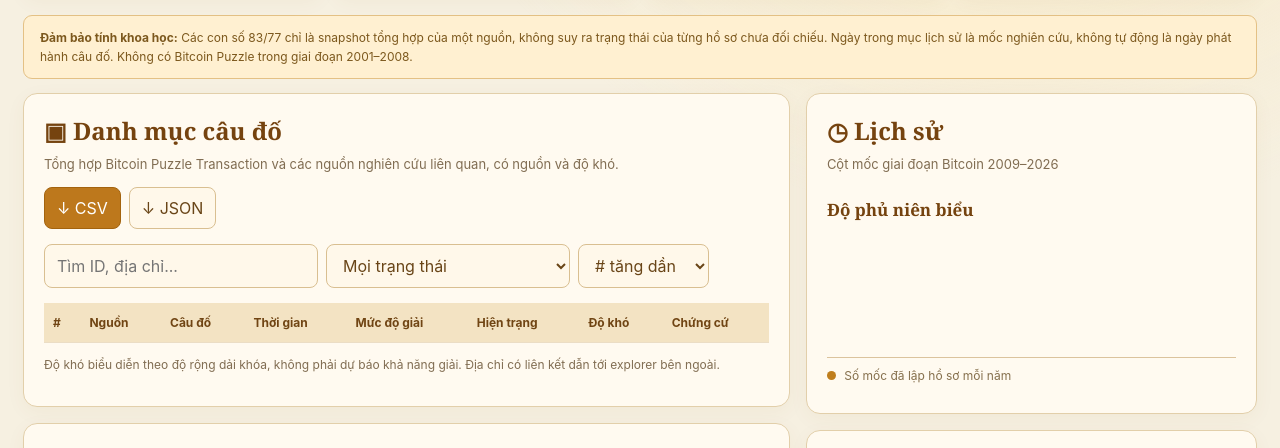
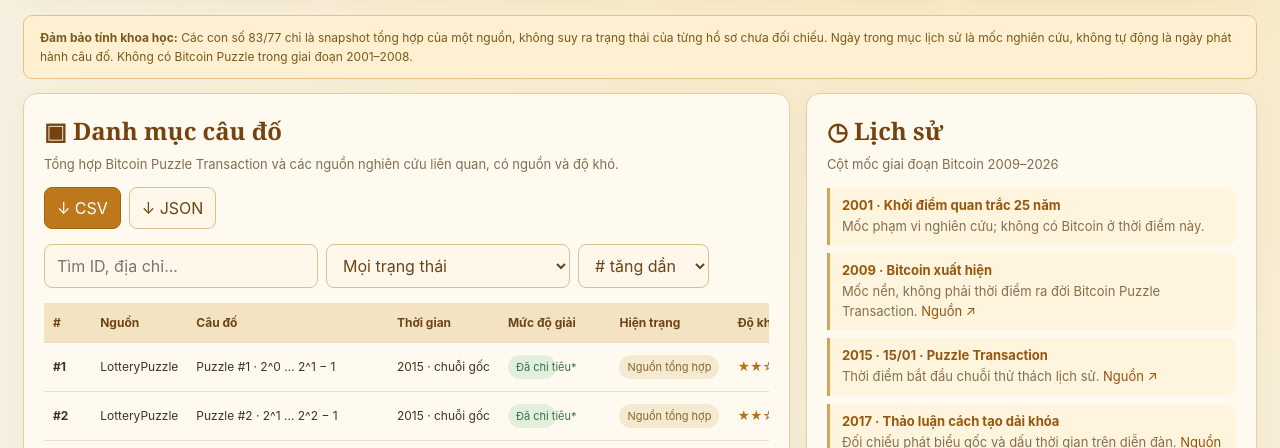
Before and after one commit to xulytiengviet/caudo, a plain HTML site: page index.html in a window 1280 px wide. Shown: the part 492-940 px from the top of the page. Drawn offline with Linux system fonts and the light colour scheme.

Commit message:
fix: restore valid catalog renderer and evidence columns

```diff
--- a/index.html
+++ b/index.html
@@ -45,7 +45,7 @@
 ['C02 · Wayback Machine','Kiểm chứng bản lưu trữ website đã mất','https://web.archive.org/']
 ];
 const esc=s=>String(s).replace(/[&<>"']/g,c=>({'&':'&amp;','<':'&lt;','>':'&gt;','"':'&quot;',"'":'&#39;'}[c]));
-function render(){const q=document.getElementById('q').value.toLowerCase().trim(),f=document.getElementById('filter').value,desc=document.getElementById('order').value==='desc';let data=records.filter(r=>(!q||String(r.id).includes(q)||r.address.toLowerCase().includes(q))&&(f==='all'||r.status===f));if(desc)data.reverse();document.getElementById('rows').innerHTML=data.map(r=>'<tr><td><b>#'+r.id+'</b></td><td>LotteryPuzzle</td><td>Puzzle #'+r.id+' · '+r.range'</td><td>'+(r.address?'<a href="https://mempool.space/address/'+encodeURIComponent(r.address)+'" target="_blank" rel="noopener">'+esc(r.address)+'</a>':'<span style="color:#748ba5">Chưa nhập từ nguồn</span>')+'</td><td><span class="state '+(r.status==='spent'?'done':'unknown')+'">'+(r.status==='spent'?'Spent · nguồn danh mục':'Chưa đối chiếu từng mục')+'</span></td><td><span class="grade">'+(r.id>100?'★★★★★ · Cực cao':r.id>65?'★★★★☆ · Rất cao':r.id>35?'★★★☆☆ · Cao':'★★☆☆☆ · Theo dải')+'</span></td><td><a href="'+r.source+'" target="_blank" rel="noopener">Chi tiết ↗</a></td></tr>').join('');document.getElementById('count').textContent='Hiển thị '+data.length+'/160 hồ sơ · trạng thái chi tiết chỉ được nhập khi có tham chiếu cụ thể.'}
+function render(){const q=document.getElementById('q').value.toLowerCase().trim(),f=document.getElementById('filter').value,desc=document.getElementById('order').value==='desc';let data=records.filter(r=>(!q||String(r.id).includes(q)||r.address.toLowerCase().includes(q))&&(f==='all'||r.status===f));if(desc)data.reverse();document.getElementById('rows').innerHTML=data.map(r=>'<tr><td><b>#'+r.id+'</b></td><td>LotteryPuzzle</td><td>Puzzle #'+r.id+' · '+r.range+'</td><td>2015 · chuỗi gốc</td><td><span class="state '+(r.status==='spent'?'done':'unknown')+'">'+(r.status==='spent'?'Đã chi tiêu*':'Chưa xác minh')+'</span></td><td><span class="state unknown">'+(r.status==='spent'?'Nguồn tổng hợp':'Cần đối chiếu')+'</span></td><td><span class="grade">'+(r.id>100?'★★★★★ · Cực cao':r.id>65?'★★★★☆ · Rất cao':r.id>35?'★★★☆☆ · Cao':'★★☆☆☆ · Theo dải')+'</span></td><td><a href="'+r.source+'" target="_blank" rel="noopener">Nguồn ↗</a>'+(r.address?' · <a href="https://mempool.space/address/'+encodeURIComponent(r.address)+'" target="_blank" rel="noopener">TX ↗</a>':'')+'</td></tr>').join('');document.getElementById('count').textContent='Hiển thị '+data.length+'/160 hồ sơ · *trạng thái cần xác minh lại trực tiếp trên chuỗi.'}
 ['q','filter','order'].forEach(k=>document.getElementById(k).addEventListener(k==='q'?'input':'change',render));render();
 document.getElementById('timeline').innerHTML=Array.from({length:26},(_,i)=>{const y=2001+i,n=events.filter(e=>e.year===y).length;return '<div class="barwrap" title="'+y+': '+n+' mốc"><div class="bar" style="height:'+(n?Math.max(16,n*90):2)+'px;opacity:'+(n?1:.2)+'"></div><span>'+y+' · '+n+' mốc</span></div>'}).join('');
 document.getElementById('events').innerHTML=events.map(e=>'<div class="event"><b>'+e.year+' · '+esc(e.short)+'</b><span>'+esc(e.note)+(e.url?' <a href="'+e.url+'" target="_blank" rel="noopener">Nguồn ↗</a>':'')+'</span></div>').join('');
```
